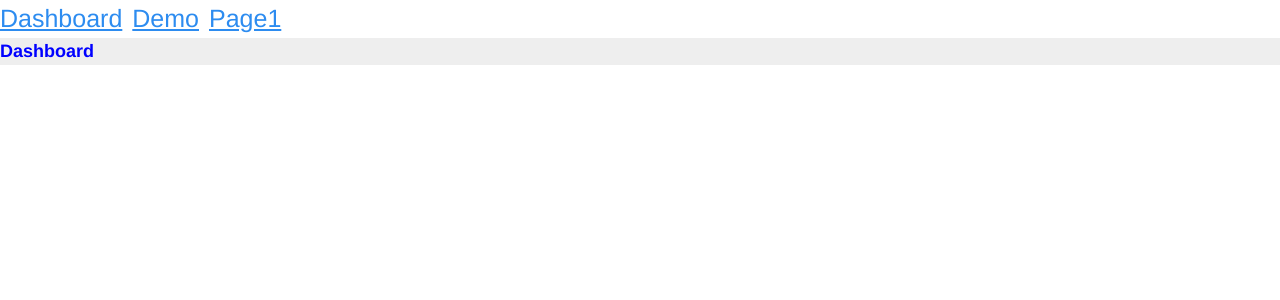
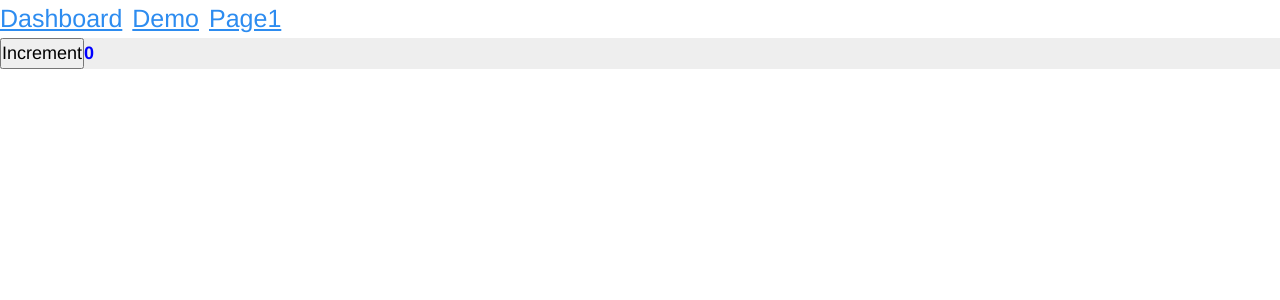
Before and after one commit to yichonglai/react-w4, a React app: page / in a window 1280 px wide. Shown: the top 300 px of the page. Built offline with nearby package versions, Linux system fonts and the light colour scheme.

Commit message:
redux implementation

```diff
--- a/config/webpack.config.js
+++ b/config/webpack.config.js
@@ -153,6 +153,7 @@ module.exports = {
       '@components': path.resolve(ENV_CONFIG.sourcePath, './components/'),
       '@page': path.resolve(ENV_CONFIG.sourcePath, './page/'),
       '@router': path.resolve(ENV_CONFIG.sourcePath, './router/'),
+      '@redux': path.resolve(ENV_CONFIG.sourcePath, './redux/'),
     }
   }
 };
--- a/package.json
+++ b/package.json
@@ -21,6 +21,7 @@
     "@types/lodash": "^4.14.149",
     "@types/react": "^16.9.13",
     "@types/react-dom": "^16.9.4",
+    "@types/react-redux": "^7.1.7",
     "@types/react-router-dom": "^5.1.3",
     "autoprefixer": "^9.7.1",
     "babel-eslint": "^10.0.3",
--- a/src/index.tsx
+++ b/src/index.tsx
@@ -1,8 +1,10 @@
 import '@assets/styles/reset.less';
 
+import {Provider} from 'react-redux';
 import React from 'react';
 import ReactDOM from 'react-dom';
 import Router from '@router/index';
+import store from '@redux/index';
 
 // if (module.hot) {
 //   module.hot.accept('router', () => {
@@ -11,4 +13,4 @@ import Router from '@router/index';
 //   });
 // }
 
-ReactDOM.render(<Router />, document.getElementById('root'));
+ReactDOM.render(<Provider store={store}><Router /></Provider>, document.getElementById('root'));
--- a/src/page/Dashboard/index.tsx
+++ b/src/page/Dashboard/index.tsx
@@ -1,12 +1,26 @@
 import React from 'react';
+import {connect} from 'react-redux';
 import style from './index.less';
 
-interface DashboardProps { };
+interface DashboardProps {
+  count: any;
+};
 interface DashboardState { };
-class Dashboard extends React.PureComponent<DashboardProps, DashboardState> {
+class Dashboard extends React.PureComponent<DashboardProps & DispatchProp, DashboardState> {
+  increment = () => {
+    const {dispatch} = this.props;
+    dispatch({type: 'INCREMENT'});
+  }
+
   render() {
-    return <div className={style.root}>Dashboard</div>;
+    console.log(this.props);
+    return (
+      <div className={style.root}>
+        <button onClick={this.increment}>Increment</button>
+        {this.props.count.demo.count}
+      </div>
+    );
   }
 }
 
-export default Dashboard;
+export default connect((state) => ({count: state}))(Dashboard);
--- /dev/null
+++ b/src/redux/index.ts
@@ -0,0 +1,17 @@
+import {Store, applyMiddleware, compose, createStore} from 'redux';
+
+import createSagaMiddleware from 'redux-saga';
+import reducers from './reducers';
+import sagas from './sagas';
+
+const sagaMiddleware = createSagaMiddleware();
+// redux开发工具https://blog.csdn.net/achenyuan/article/details/80884895
+const composeEnhancers = process.env.NODE_ENV !== 'production' ? window.__REDUX_DEVTOOLS_EXTENSION_COMPOSE__ || compose : compose;
+
+const store: Store = createStore(
+  reducers,
+  composeEnhancers(applyMiddleware(sagaMiddleware))
+);
+sagaMiddleware.run(sagas);
+
+export default store;
--- /dev/null
+++ b/src/redux/reducers/demo.ts
@@ -0,0 +1,24 @@
+import {Reducer} from 'redux';
+
+/**类型定义 */
+export interface IState {
+  count: number;
+}
+/**初始化state */
+const initState: IState = {
+  count: 0,
+};
+
+/**reducer */
+const reducer: Reducer<IState> = (state = initState, action) => {
+  switch (action.type) {
+    case 'INCREMENT':
+      ++ state.count;
+      return {...state};
+      break;
+    default:
+      return state;
+  }
+}
+
+export default reducer;
--- /dev/null
+++ b/src/redux/reducers/index.ts
@@ -0,0 +1,9 @@
+import {combineReducers} from 'redux';
+import demo from './demo';
+
+const reducers = {
+  demo
+}
+// RootSate 问题
+/**single entry point to bind all reducers at once ---reducers */
+export default combineReducers(reducers);
--- /dev/null
+++ b/src/redux/sagas/demo.ts
@@ -0,0 +1,11 @@
+import { delay, put, takeEvery } from 'redux-saga/effects'
+
+function* increment() {
+  yield delay(2000);
+  yield put({ type: 'INCREMENT' })
+}
+
+/**A saga */
+export default function* watchIncrement() {
+  yield takeEvery('INCREMENT_ASYNC', increment)
+}
--- /dev/null
+++ b/src/redux/sagas/index.ts
@@ -0,0 +1,10 @@
+import {all, call} from 'redux-saga/effects';
+
+import demo from './demo';
+
+/**single entry point to start all Sagas at once ---middleware */
+export default function* rootSaga() {
+  yield all([
+    call(demo),
+  ]);
+}
--- a/tsconfig.json
+++ b/tsconfig.json
@@ -38,6 +38,9 @@
       "@assets/*": [
         "./src/assets/*"
       ],
+      "@redux/*": [
+        "./src/redux/*"
+      ],
     }
   },
   "exclude": [
```
Also changed, not shown: custom.d.ts (+16 -0 lines), 1 other file (tests, documents, lock files or other folders).
